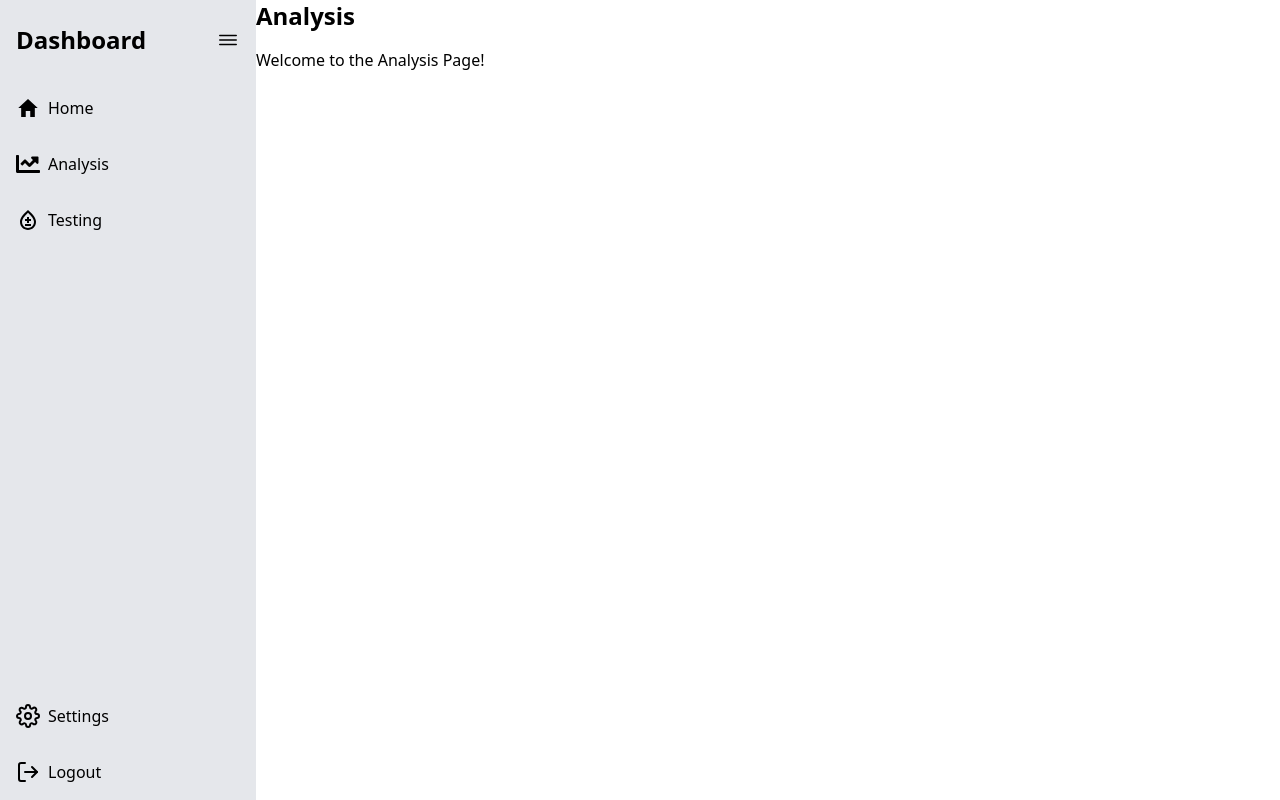
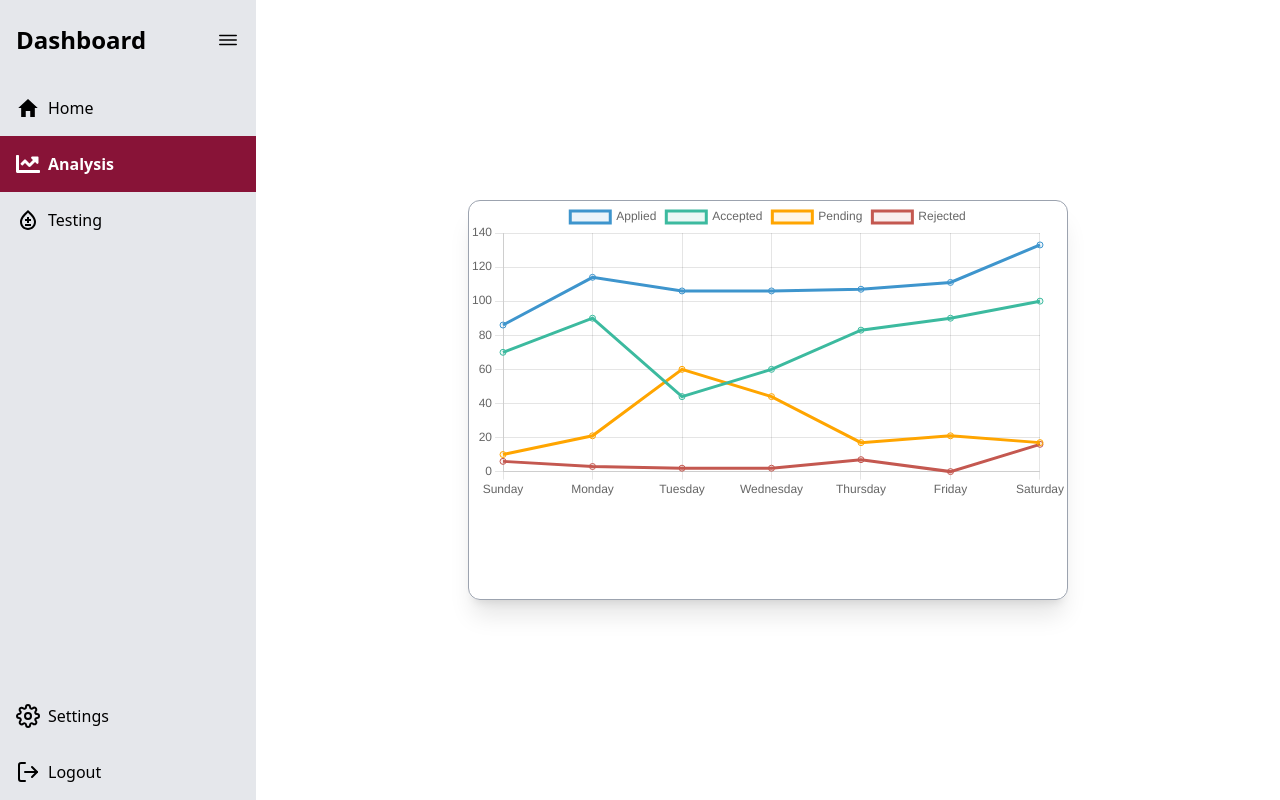
Before and after one commit to karan-panda/Diabetes-Decoded-gdsc, a Next.js app: page /analysis in a window 1280 px wide. Built offline with nearby package versions, Linux system fonts and the light colour scheme.

Commit message:
Navbar changes

```diff
--- /dev/null
+++ b/components/graph.js
@@ -0,0 +1,53 @@
+import { useEffect, useRef } from "react";
+import Chart from "chart.js/auto";
+
+function Example() {
+    const chartRef = useRef(null);
+
+    useEffect(() => {
+        const ctx = chartRef.current.getContext('2d');
+        const myChart = new Chart(ctx, {
+            type: 'line',
+            data: {
+                labels: ["Sunday", "Monday", "Tuesday", "Wednesday", "Thursday", "Friday", "Saturday"],
+                datasets: [{
+                    data: [86, 114, 106, 106, 107, 111, 133],
+                    label: "Applied",
+                    borderColor: "rgb(62,149,205)",
+                    backgroundColor: "rgb(62,149,205,0.1)",
+                }, {
+                    data: [70, 90, 44, 60, 83, 90, 100],
+                    label: "Accepted",
+                    borderColor: "rgb(60,186,159)",
+                    backgroundColor: "rgb(60,186,159,0.1)",
+                }, {
+                    data: [10, 21, 60, 44, 17, 21, 17],
+                    label: "Pending",
+                    borderColor: "rgb(255,165,0)",
+                    backgroundColor: "rgb(255,165,0,0.1)",
+                }, {
+                    data: [6, 3, 2, 2, 7, 0, 16],
+                    label: "Rejected",
+                    borderColor: "rgb(196,88,80)",
+                    backgroundColor: "rgb(196,88,80,0.1)",
+                }]
+            },
+        });
+
+        return () => {
+            myChart.destroy(); // Clean up the chart when the component unmounts
+        };
+    }, []);
+
+    return (
+        <>
+            <div className="w-[600px] h-[400px] mx-auto my-auto">
+                <div className="border border-gray-400 pt-0 rounded-xl w-full h-full my-auto shadow-xl">
+                    <canvas ref={chartRef}></canvas>
+                </div>
+            </div>
+        </>
+    );
+}
+
+export default Example;
--- a/components/sidenav.js
+++ b/components/sidenav.js
@@ -48,7 +48,7 @@ const SideNav = () => {
       </div>
       <ul>
         {navItems.map(({ href, title, icon }) => (
-          <li key={title} className={`flex space-x-2 p-4 hover:bg-rose-900 hover:text-white ${router.pathname === href ? 'font-bold' : ''}`} onClick={() => handleNavigation(href)}>
+          <li key={title} className={`flex space-x-2 p-4 ${router.pathname.includes(href) ? 'bg-rose-900 text-white font-bold' : 'hover:bg-rose-900 hover:text-white'} `} onClick={() => handleNavigation(href)}>
             <div className="flex items-center space-x-2">
               {icon}
             </div>
@@ -58,7 +58,7 @@ const SideNav = () => {
       </ul>
       {/* Logout and Settings */}
       <ul className="absolute bottom-0 left-0 right-0">
-        <li className="p-4 hover:bg-rose-900 hover:text-white" onClick={handleSettings}>
+        <li className={`p-4 ${router.pathname.includes('settings') ? 'bg-rose-900 text-white font-bold' : 'hover:bg-rose-900 hover:text-white'}`} onClick={handleSettings}>
           <div className="flex items-center space-x-2">
             <FiSettings className="text-2xl" />
             <Link href="/settings"><span className={`${collapsed ? 'hidden' : 'block'}`}>Settings</span></Link>
--- a/package.json
+++ b/package.json
@@ -12,6 +12,7 @@
     "@fortawesome/fontawesome-svg-core": "^6.5.1",
     "@fortawesome/free-solid-svg-icons": "^6.5.1",
     "@fortawesome/react-fontawesome": "^0.2.0",
+    "chart.js": "^4.4.1",
     "moment": "^2.30.1",
     "next": "14.1.0",
     "pagination": "^0.4.6",
@@ -19,6 +20,7 @@
     "react-autosuggest": "^10.1.0",
     "react-big-calendar": "^1.10.1",
     "react-calendar": "^4.8.0",
+    "react-chartjs-2": "^5.2.0",
     "react-dom": "^18",
     "react-icons": "^5.0.1",
     "react-js-pagination": "^3.0.3",
--- a/pages/analysis/index.js
+++ b/pages/analysis/index.js
@@ -1,15 +1,12 @@
 import Sidenav from '../../components/sidenav';
+import Graph from '../../components/graph';
 
 export default function Layout() {
   return (
     <div className="flex bg-white">
       <Sidenav />
-      <div className=''>
-        {/* Dashboard content */}
-        <h1 className='text-2xl font-bold mb-4'>Analysis</h1>
-        <div className="flex justify-center items-center">
-          <p className="text-center">Welcome to the Analysis Page!</p>
-        </div>
+      <div className='flex justify-center items-center flex-grow'>
+        <Graph />
       </div>
     </div>
   );
```
Also changed, not shown: 1 other file (tests, documents, lock files or other folders).
